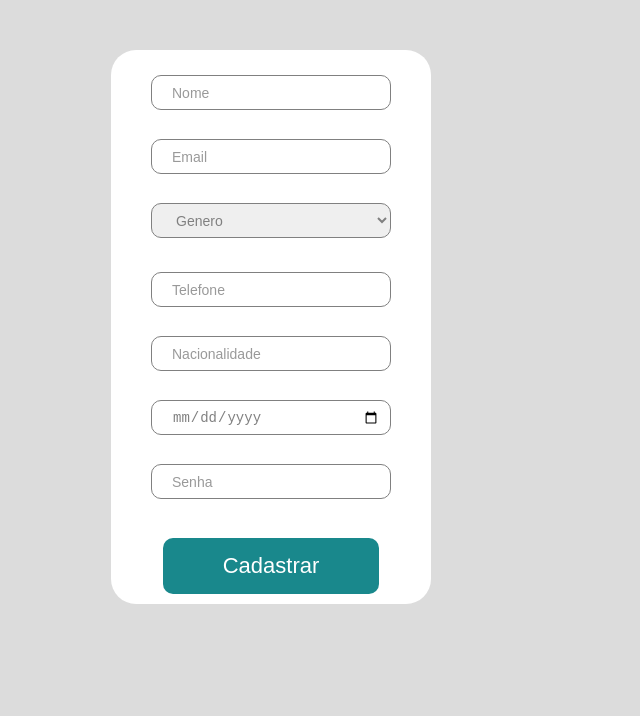
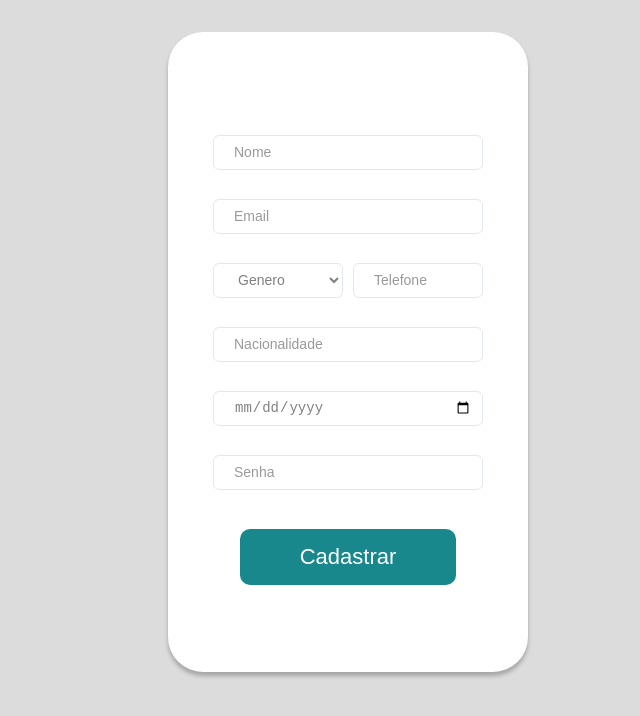
Before and after one commit to joaopedroortiz/covid-app, a React (Create React App) app: page /cadastro in a window 1280 px wide. Shown: the top 716 px of the page, without its empty margins (369-1009 px from the left). Built offline with nearby package versions, Linux system fonts and the light colour scheme.

Commit message:
Style: Page cadastro

```diff
--- a/src/App.js
+++ b/src/App.js
@@ -1,5 +1,4 @@
 import { BrowserRouter, Routes, Route } from "react-router-dom";
-
 import Cadastro from "./Pages/Cadastro.jsx";
 import Menu from "./Pages/Menu.jsx";
 
@@ -8,7 +7,7 @@ function App() {
     <div className="App">
       <BrowserRouter>
         <Routes>
-          <Route exact path="/" element={<Menu />} />
+          <Route path="/menu" element={<Menu />} />
           <Route path="/cadastro" element={<Cadastro />} />
         </Routes>
       </BrowserRouter>
--- a/src/Pages/Cadastro.jsx
+++ b/src/Pages/Cadastro.jsx
@@ -6,7 +6,7 @@ import Input from "../components/Input/Input";
 
 const Cadastro = () => {
   return (
-    <div className="container-cadastro">
+    <div className="card-cadastro">
       <div className="container-nome">
         <Input
           attribute={{
@@ -27,7 +27,7 @@ const Cadastro = () => {
           }}
         />
       </div>
-
+      <div className="container-gen-tel">
         <div className="container-genero">
           <select name="genero" id="genero" className="genero">
             <option value="">Genero</option>
@@ -35,6 +35,7 @@ const Cadastro = () => {
             <option value="femenino">Feminino</option>
           </select>
         </div>
+
         <div className="container-telefone">
           <Input
             attribute={{
@@ -44,6 +45,7 @@ const Cadastro = () => {
               placeholder: "Telefone",
             }}
           />
+        </div>
       </div>
 
       <div className="container-nacionalidade">
--- a/src/components/Input/Input.css
+++ b/src/components/Input/Input.css
@@ -1,14 +1,15 @@
 .regular-style {
   width: 100%;
   height: 35px;
-  border-radius: 10px;
-  border: 1px solid gray;
+  border-radius: 6px;
+  border: 1px solid #E2E8F0;
   padding: 0 10px 0 20px;
   box-sizing: border-box;
   margin-bottom: 5px;
   color: gray;
   font-size: 14px;
   outline: none;
+  background:#ffffff;
 }
 
 .regular-style::placeholder {
--- a/src/styles/cadastro.css
+++ b/src/styles/cadastro.css
@@ -1,14 +1,18 @@
 
-.container-cadastro {
-  background: #ffff;
+.card-cadastro {
   display: flex;
   flex-direction: column;
-  align-items: center;
+  align-items:center;
   justify-content: center;
-  margin: 50px auto;
-  max-width: 1200px;
-  width: 25%;
-  border-radius: 25px;
+  position:absolute;
+  width: 360px;
+  height: 640px;
+  left: 537px;
+  top: 32px;
+  background: #FFFFFF;
+  mix-blend-mode: normal;
+  box-shadow: 0px 4px 4px rgba(0, 0, 0, 0.25);
+  border-radius: 35px;
 }
 .container-nome {
   position: relative;
@@ -22,29 +26,37 @@
   margin: 0 auto;
   margin-bottom: 1.5rem;
 }
+.container-gen-tel{
+  display: flex;
+  flex-direction: row;
+  gap: 40px;
+}
 .container-telefone {
   position: relative;
-  width: 75%;
-  margin: 0 auto;
+  width: 100%;
+  right: 30px;
+  margin: 0 15px;
   margin-bottom: 1.5rem;
 }
 .container-genero {
   position: relative;
-  width: 75%;
-  margin: 0 auto;
+  width: 100%;
+  left: 30px;
+  margin: 0 15px;
   margin-bottom: 1.5rem;
 }
 .genero {
   width: 100%;
   height: 35px;
-  border-radius: 10px;
-  border: 1px solid gray;
+  border-radius: 6px;
+  border: 1px solid #E2E8F0;
   padding: 0 10px 0 20px;
   box-sizing: border-box;
-  margin-bottom: 10px;
+  margin-bottom: 5px;
   color: gray;
   font-size: 14px;
   outline: none;
+  background:#ffffff;
 }
 .container-nacionalidade {
   position: relative;
```
Lines whose indentation alone changed are shown as unchanged.
